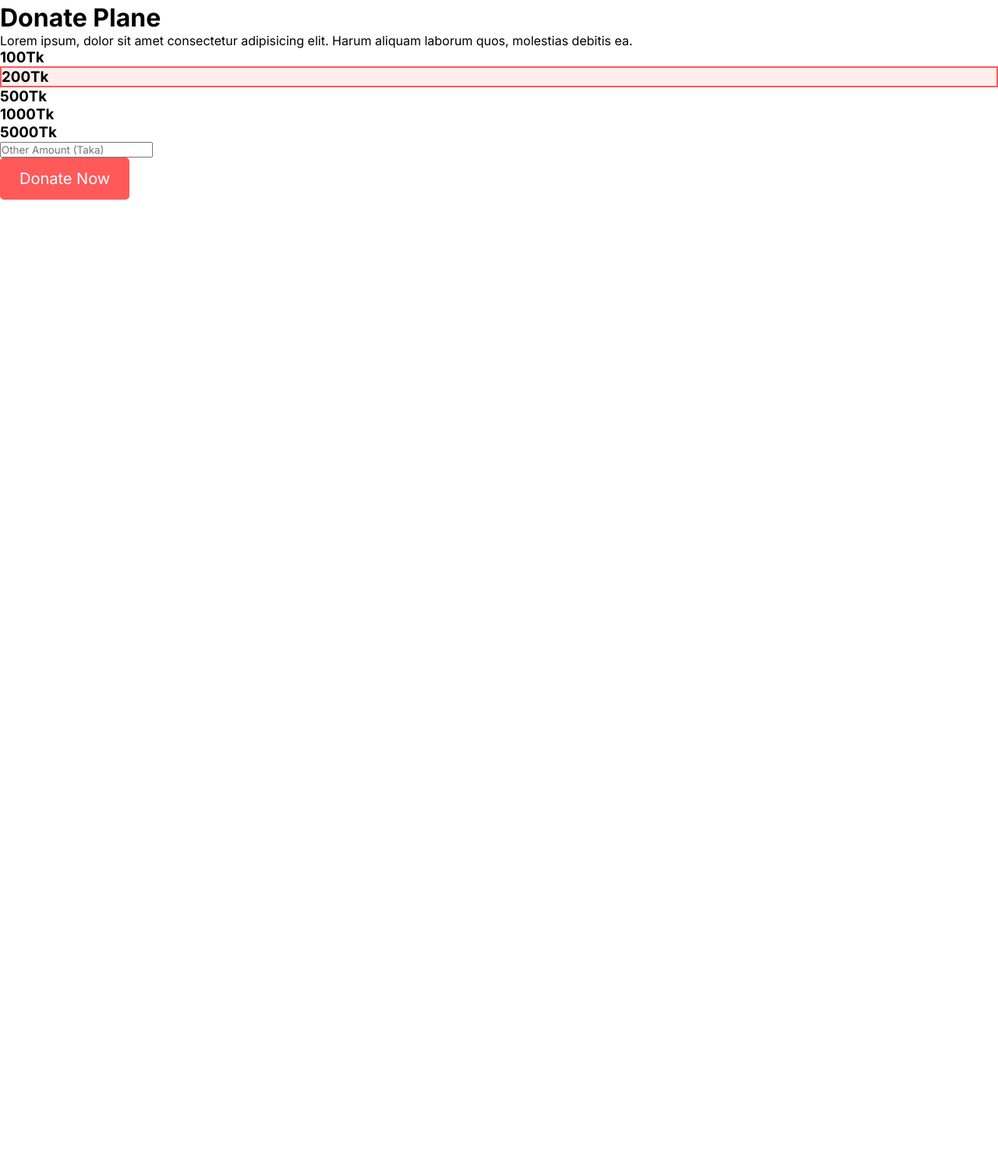
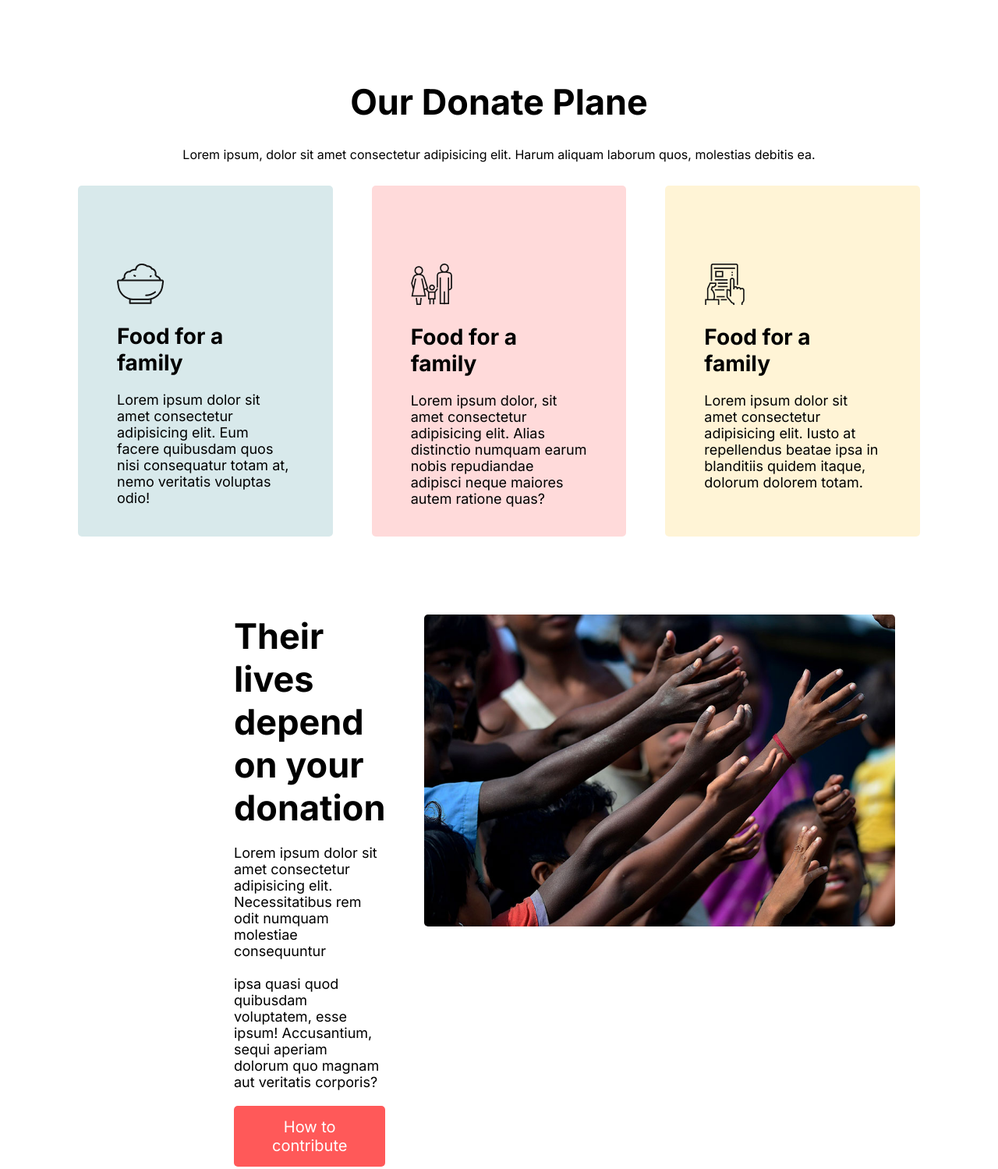
Before and after one commit to faysalewucse/PH-donate-today-HTML-CSS, a plain HTML site: page index.html in a window 1280 px wide. Shown: the part 1886-3385 px from the top of the page at 78% size. Before the commit the page ends 2142 px from the top, so only its background shows below. Drawn offline with Linux system fonts and the light colour scheme.

Commit message:
3 4 section added

```diff
--- a/index.html
+++ b/index.html
@@ -34,19 +34,44 @@
         </form>
     </div>
     <div class="donate-plan">
-        <h1>Donate Plane</h1>
-        <p>Lorem ipsum, dolor sit amet consectetur adipisicing elit. Harum aliquam laborum quos, molestias debitis ea.</p>
-        <div class="amounts">
-            <h3>100Tk</h3>
-            <h3 style="border: 2px solid #FF5959; background-color: #FFEEEE;">200Tk</h3>
-            <h3>500Tk</h3>
-            <h3>1000Tk</h3>
-            <h3>5000Tk</h3>
+        <h1>Our Donate Plane</h1>
+        <p class="title">Lorem ipsum, dolor sit amet consectetur adipisicing elit. Harum aliquam laborum quos, molestias debitis ea.</p>
+        <div class="cards">
+            <div class="card bg-sky">
+                <img src="icons/food.png" alt="food">
+                <h1>Food for a family</h1>
+                <p>Lorem ipsum dolor sit amet consectetur adipisicing elit. Eum facere quibusdam quos nisi consequatur totam at, nemo veritatis voluptas odio!</p>
+            </div>
+            <div class="card bg-red">
+                <img src="icons/shelter.png" alt="food">
+                <h1>Food for a family</h1>
+                <p>Lorem ipsum dolor, sit amet consectetur adipisicing elit. Alias distinctio numquam earum nobis repudiandae adipisci neque maiores autem ratione quas?</p>
+            </div>
+            <div class="card bg-yellow">
+                <img src="icons/Frame-1.png" alt="food">
+                <h1>Food for a family</h1>
+                <p>Lorem ipsum dolor sit amet consectetur adipisicing elit. Iusto at repellendus beatae ipsa in blanditiis quidem itaque, dolorum dolorem totam.</p>
+            </div>
         </div>
-        <form>
-            <input type="number" placeholder="Other Amount (Taka)"><br>
-            <button type="submit">Donate Now</button>
-        </form>
+        <div class="third-section">
+
+            <div>
+                <h1>Their lives depend on your donation</h1>
+                <p>Lorem ipsum dolor sit amet consectetur adipisicing elit. Necessitatibus rem odit numquam molestiae consequuntur <br><br>ipsa quasi quod quibusdam voluptatem, esse ipsum! Accusantium, sequi aperiam dolorum quo magnam aut veritatis corporis?</p>
+                <button>How to contribute</button>
+            </div>
+            <img src="images/donation13.jpg" alt="donation">
+        </div>
+        <div class="third-section">
+            <img src="images/donation7.jpg" alt="donation">
+            <div>
+                <h1>They need us to suvive</h1>
+                <p>Lorem ipsum dolor sit amet consectetur adipisicing elit. Necessitatibus rem odit numquam molestiae
+                    consequuntur <br><br>ipsa quasi quod quibusdam voluptatem, esse ipsum! Accusantium, sequi aperiam dolorum
+                    quo magnam aut veritatis corporis?</p>
+                <button>How to contribute</button>
+            </div>
+        </div>
     </div>
 </body>
 </html>
--- a/style/style.css
+++ b/style/style.css
@@ -73,3 +73,73 @@ button{
    text-align: center;
    padding: 10px;
 }
+
+/* donate plan section */
+.donate-plan {
+    padding:100px;
+}
+
+.donate-plan h1{
+    text-align: center;
+    font-size: 45px;
+}
+
+.title {
+    text-align: center;
+    margin: 30px 0px;
+}
+
+.donate-plan .cards{
+    display: flex;
+    gap: 50px;
+    justify-content: center;
+}
+
+.donate-plan .cards .card{
+    padding: 100px 50px;
+    text-align: left;
+    width: 360px;
+    height: 250px;
+    border-radius: 5px;
+}
+
+.donate-plan .cards .card p{
+    font-size: 18px;
+}
+.donate-plan .cards .card h1{
+    font-weight: 600;
+    text-align: left;
+    font-size: 28px;
+    margin: 20px 0;
+}
+
+.bg-sky{
+    background-color: #4F9DA638;
+}
+.bg-red{
+    background-color: #ff595938;
+}
+.bg-yellow{
+    background-color: #FFF4D6
+}
+
+/* Third Section */
+.third-section{
+    display: flex;
+    justify-content: space-between;
+    padding: 100px 200px;
+    gap: 50px;
+}
+.third-section h1{
+    text-align: left;
+}
+
+.third-section p{
+    font-size: 18px;
+    margin: 20px 0;
+}
+
+.third-section img{
+    height: 400px;
+    border-radius: 5px;
+}
```
